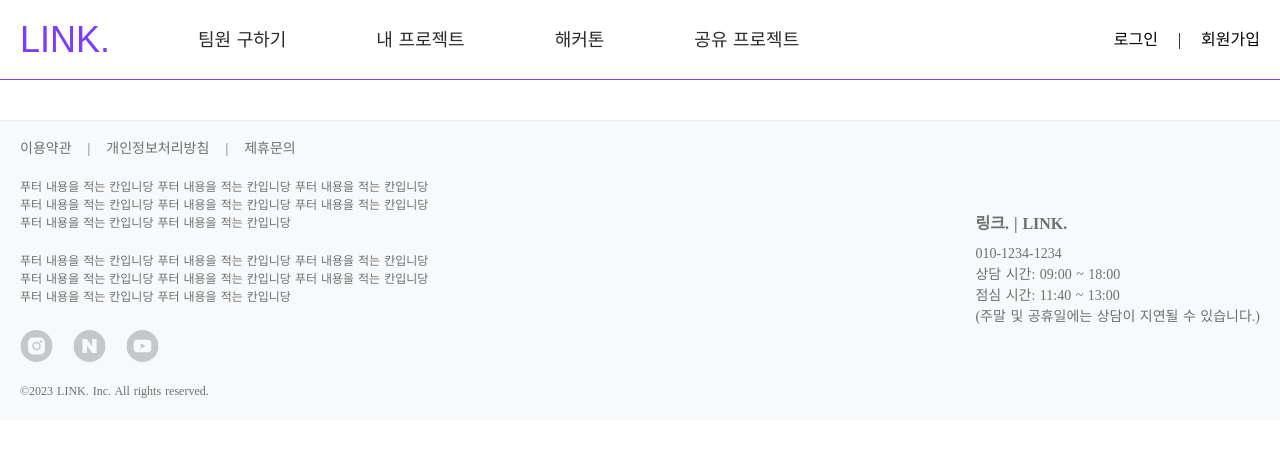
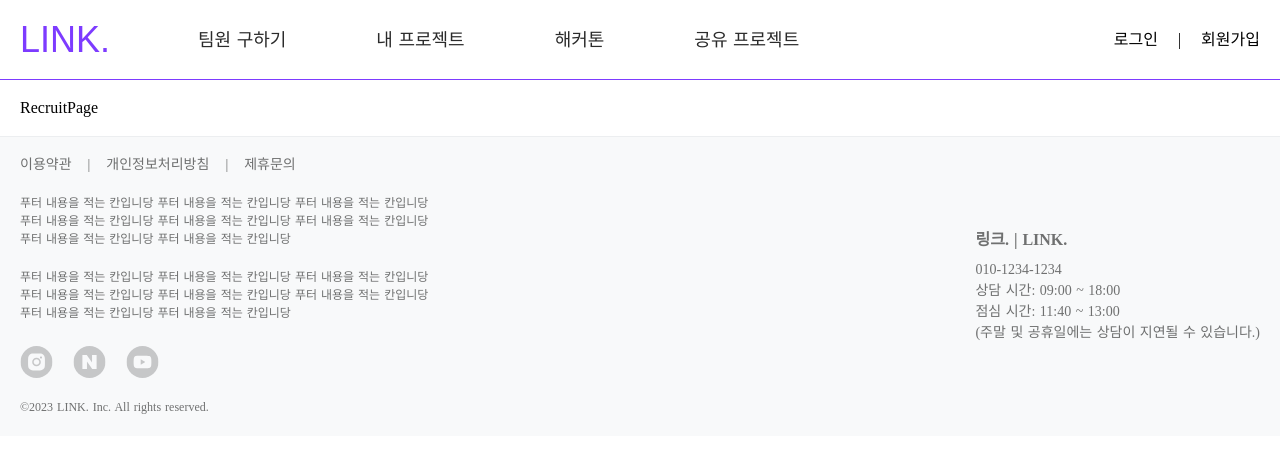
Before and after one commit to JehunYoo/linkathon, a Vue app in the folder Front/: page /recruit in a window 1280 px wide. Shown: the top 452 px of the page. Built offline with nearby package versions, Linux system fonts and the light colour scheme; a web font is replaced by a local one.

Commit message:
:sparkles: Feat: 모집 페이지 추가 모집 페이지 뷰 추가 라우터 경로 추가

```diff
--- a/Front/src/router/index.ts
+++ b/Front/src/router/index.ts
@@ -1,8 +1,10 @@
 import {createRouter, createWebHistory} from 'vue-router';
 import Index from '@/view/Index.vue';
+import Recruit from '@/view/Recruit.vue'
 
 const routes = [
     {path: '/', component: Index},
+    {path: '/recruit', component: Recruit}
 ];
 
 const router = createRouter({
--- /dev/null
+++ b/Front/src/view/Recruit.vue
@@ -0,0 +1,11 @@
+<script setup lang="ts">
+
+</script>
+
+<template>
+  RecruitPage
+</template>
+
+<style scoped>
+
+</style>
```
